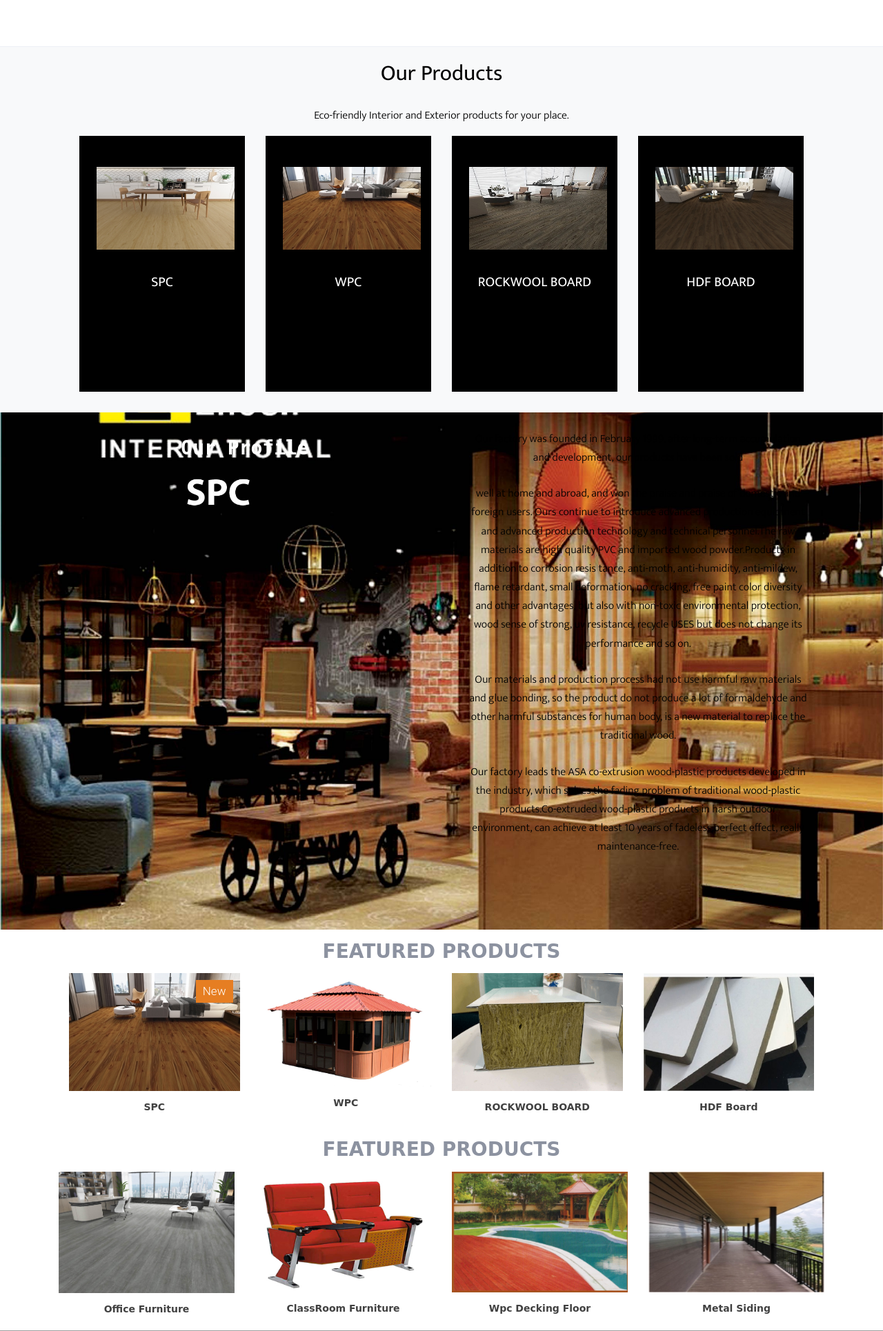
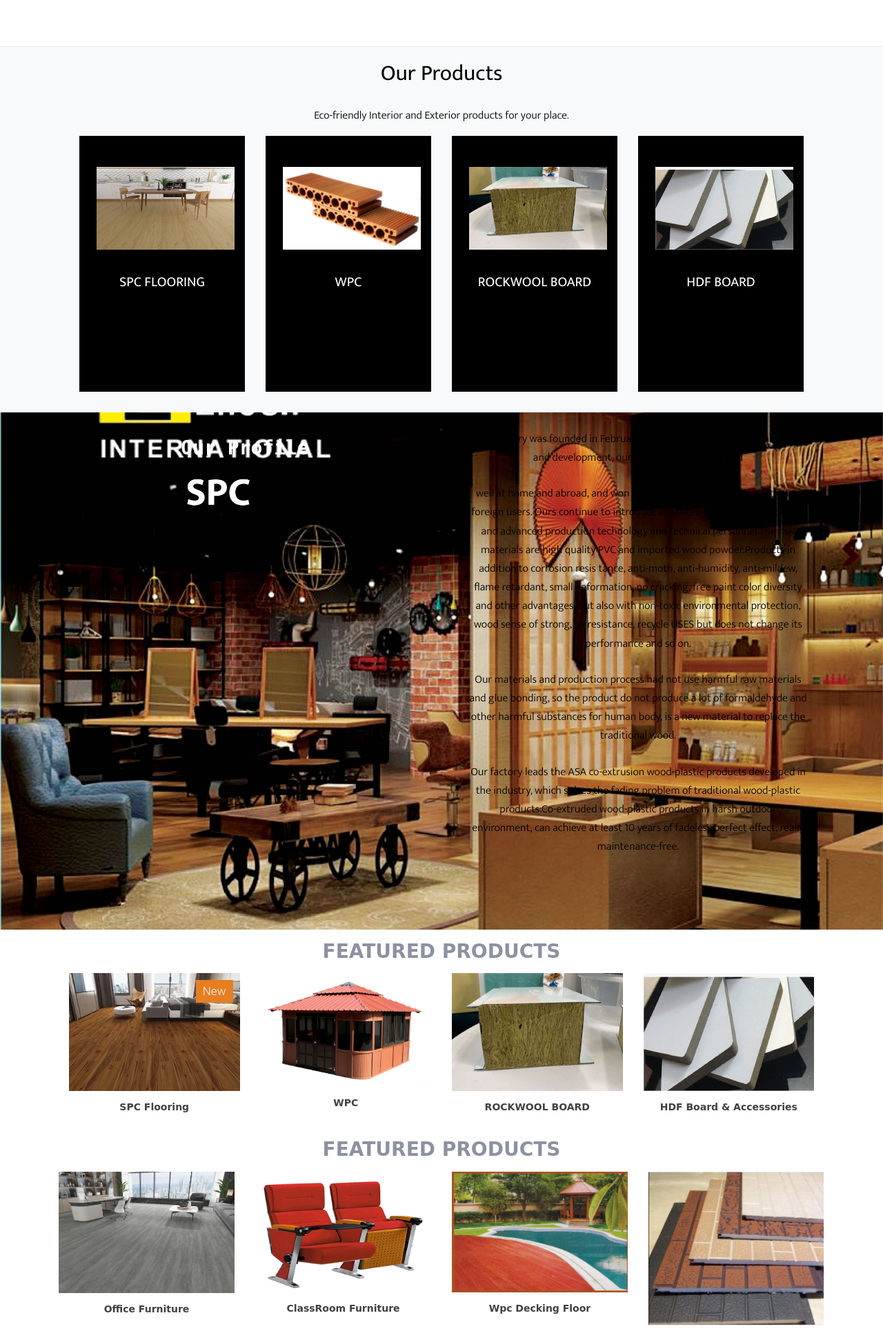
Before and after one commit to shuvro-baset/enoch_international, a Django app: page / in a window 1280 px wide. Shown: the part 904-2834 px from the top of the page at 69% size. Run offline with Django 3.2, Linux system fonts and the light colour scheme; some libraries are stand-ins or nearby versions; some web fonts are replaced; grey boxes are pictures that could not be loaded.

Commit message:
before video link added

```diff
--- a/enoch/models.py
+++ b/enoch/models.py
@@ -4,10 +4,10 @@
 
 class Product(models.Model):
     CATEGORY = (
-        ('SPC', 'SPC'),
+        ('SPC Flooring', 'SPC Flooring'),
         ('WPC', 'WPC'),
-        ('Rockwood Board', 'Rockwood Board'),
-        ('HDF Board with accessories', 'HDF Board with accessories'),
+        ('Rockwool Board', 'Rockwool Board'),
+        ('HDF Board and accessories', 'HDF Board and accessories'),
         ('Others', 'Others'),
     )
 
--- a/templates/header.html
+++ b/templates/header.html
@@ -57,11 +57,10 @@
                         Products
                     </a>
                     <div class="dropdown-menu" aria-labelledby="navbarDropdown">
-                        <a class="dropdown-item" href="{% url 'enoch:shop' %}?category=SPC">SPC</a>
+                        <a class="dropdown-item" href="{% url 'enoch:shop' %}?category=SPC Flooring">SPC Flooring</a>
                         <a class="dropdown-item" href="{% url 'enoch:shop' %}?category=WPC">WPC</a>
-                        <a class="dropdown-item" href="{% url 'enoch:shop' %}?category=Rockwood Board">Rockwood
-                            Board</a>
-                        <a class="dropdown-item" href="{% url 'enoch:shop' %}?category=HDF Board with accessories">HDF Board with accessories</a>
+                        <a class="dropdown-item" href="{% url 'enoch:shop' %}?category=Rockwool Board">Rockwool Board</a>
+                        <a class="dropdown-item" href="{% url 'enoch:shop' %}?category=HDF Board and accessories">HDF Board and accessories</a>
                         <a class="dropdown-item"
                                             href="{% url 'enoch:shop' %}?category=Others">Others</a>
                     </div>
--- a/templates/index.html
+++ b/templates/index.html
@@ -152,21 +152,21 @@
                                                 <div class="col-lg-3 col-md-6">
                                                     <div class="feature_item">
                                                         <img src="{% static 'images/crsl1.jpg' %}" alt="">
-                                                        <h4>SPC</h4>
-                                                        <p>SPC is a composite of stone and plastic. Ideal for interior
+                                                        <h4>SPC Flooring</h4>
+                                                        <p>SPC Flooring is a composite of stone and plastic. Ideal for interior
                                                             flooring.</p>
                                                     </div>
                                                 </div>
                                                 <div class="col-lg-3 col-md-6">
                                                     <div class="feature_item">
-                                                        <img src="{% static 'images/crsl2.jpg' %}" alt=""><h4>WPC</h4>
+                                                        <img src="{% static 'images/Decking.png' %}" alt=""><h4>WPC</h4>
                                                         <p>WPC is composite of wood and plastic. Best for outdoor
                                                             flooring and decoration.</p>
                                                     </div>
                                                 </div>
                                                 <div class="col-lg-3 col-md-6">
                                                     <div class="feature_item">
-                                                        <img src="{% static 'images/crsl3.jpg' %}" alt="">
+                                                        <img src="{% static 'images/pr2.png' %}" alt="">
                                                         <h4>Rockwool
                                                             Board</h4><br>
                                                         <p>Rockwool board is for sound proofing partition.</p>
@@ -174,10 +174,10 @@
                                                 </div>
                                                 <div class="col-lg-3 col-md-6">
                                                     <div class="feature_item">
-                                                        <img src="{% static 'images/crsl4.jpg' %}" alt="">
+                                                        <img src="{% static 'images/sg.jpg' %}" alt="">
                                                         <h4>HDF Board</h4><br>
-                                                        <p>HDF Board <br>
-                                                            with Excessories.</p>
+                                                        <p>For Toilet Partition <br>
+                                                            and Kitchen Cabinet.</p>
                                                     </div>
                                                 </div>
                                             </div>
@@ -263,7 +263,7 @@
                                         <span class="product-new-label">New</span>
                                     </div>
                                     <div class="product-content">
-                                        <h3 class="title"><a href="#">SPC</a></h3>
+                                        <h3 class="title"><a href="#">SPC Flooring</a></h3>
 
                                     </div>
                                 </div>
@@ -273,7 +273,7 @@
                                     <div class="product-image3">
                                         <a href="#">
                                             <img class="pic-1" src="{% static 'images/house 1.jpg' %}">
-                                            <img class="pic-2" src="{% static 'images/house 5.jpg' %}">
+                                            <img class="pic-2" src="{% static 'images/1519884444954.png' %}">
 
                                         </a>
 
@@ -289,7 +289,7 @@
                                     <div class="product-image3">
                                         <a href="#">
                                             <img class="pic-1" src="{% static 'images/pr2.png' %}">
-                                            <img class="pic-2" src="{% static 'images/pr1.png' %}">
+                                            <img class="pic-2" src="{% static 'images/rock.jpg' %}">
                                         </a>
 
                                     </div>
@@ -309,7 +309,7 @@
 
                                     </div>
                                     <div class="product-content">
-                                        <h3 class="title"><a href="#">HDF Board</a></h3>
+                                        <h3 class="title"><a href="#">HDF Board & Accessories</a></h3>
 
                                     </div>
                                 </div>
@@ -372,13 +372,13 @@
                             <div class="product-grid3">
                                 <div class="product-image3">
                                     <a href="#">
-                                        <img class="pic-2" src="{% static 'images/h9.jpg' %}">
-                                        <img class="pic-1" src="{% static 'images/h19.jpg' %}">
+                                        <img class="pic-2" src="{% static 'images/Metal Siding.jpg' %}">
+                                        <img class="pic-1" src="{% static 'images/Metal Wall.PNG' %}">
                                     </a>
 
                                 </div>
                                 <div class="product-content">
-                                    <h3 class="title"><a href="#">Metal Siding</a></h3>
+                                    <h3 class="title"><a href="#">Wall Panel</a></h3>
 
                                 </div>
                             </div>
```
Also changed, not shown: enoch/migrations/0004_auto_20210307_0122.py (added), static/images/1519884444954.png (added), static/images/Decking.PNG (added), static/images/Metal Siding.jpg (added), static/images/Metal Wall.PNG (added), static/images/hdf2.jpg (added), static/images/rock.jpg (added).
